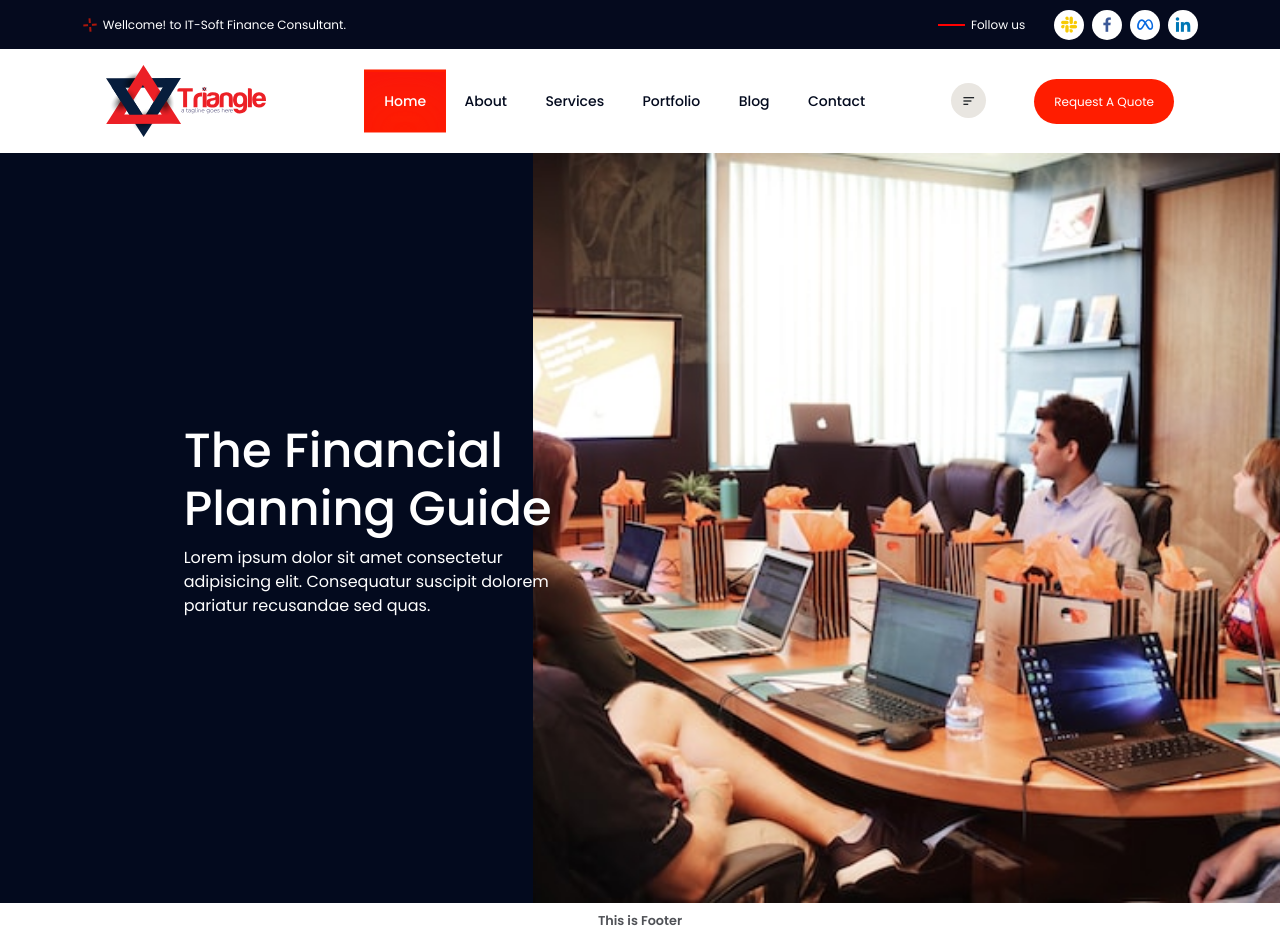
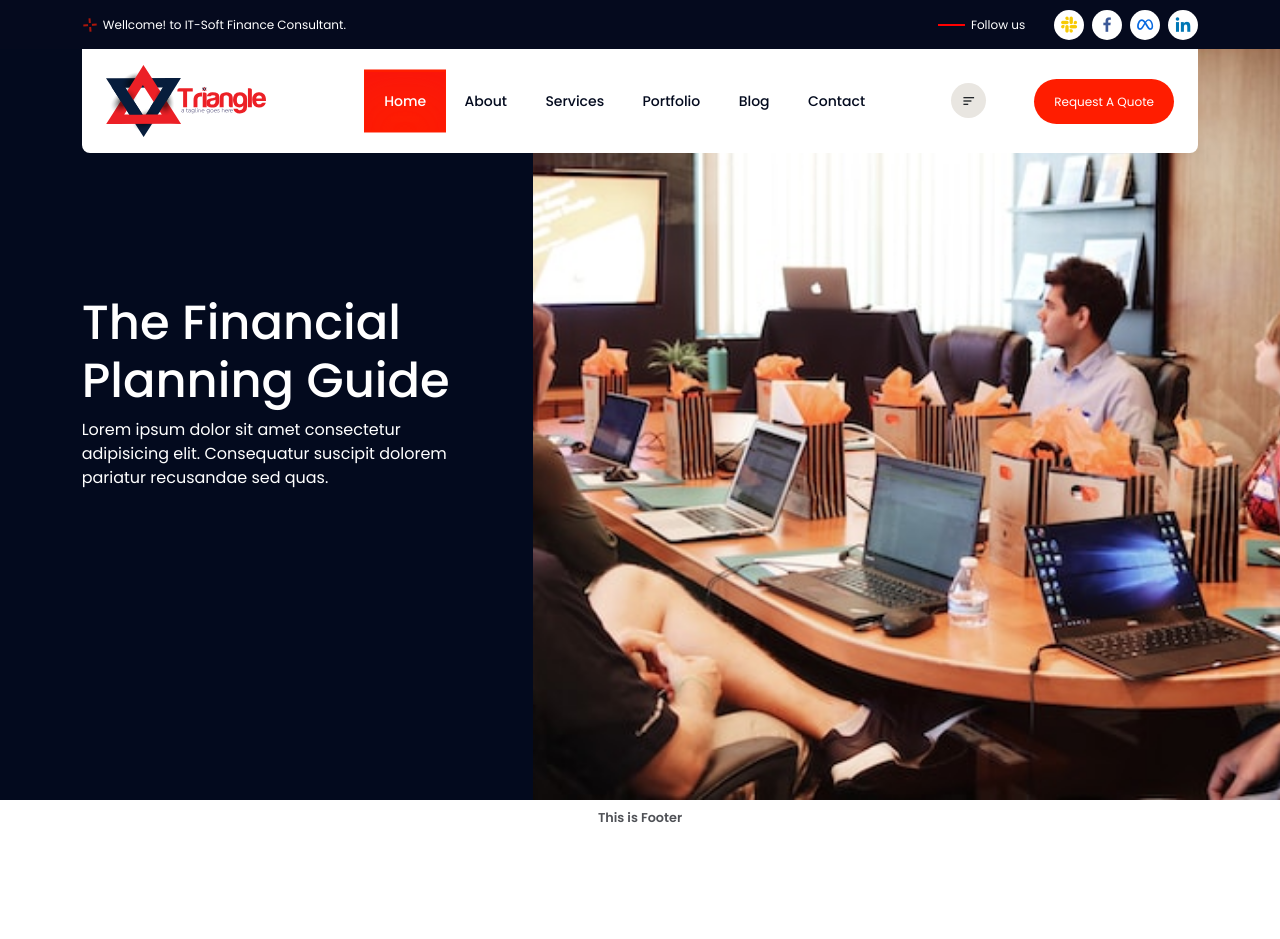
Before and after one commit to ilyas-hadi/Conson, a React (Vite) app: page / in a window 1280 px wide. After the commit the page ends 835 px from the top, so only its background shows below. Built offline with nearby package versions, Linux system fonts and the light colour scheme.

Commit message:
adde-done

```diff
--- a/src/assets/css/main.css
+++ b/src/assets/css/main.css
@@ -13,10 +13,10 @@ height: 100%;
 display: flex;
 flex-direction: column;
 height: 100%;
+position: relative;
 }
-
-.main-Footer {
-margin-top: auto;
+footer {
+    margin-top: auto;
 }
 ::selection { background: #ff3d00; }
 /* :root{
@@ -413,7 +413,7 @@ ul.social-links li:hover a i {
 }
 /* inspect style */
 .b-imgHolder {
-    height: calc(100vh - 49.19px);
+    height: 100vh;
     width: 100%;
 }
 .b-imgHolder img {
@@ -425,7 +425,6 @@ ul.social-links li:hover a i {
     width: 370px;
     color: #ffff;
     padding: 2rem 0;
-    transform: translateX(102px);
 }
 
 .main_conson {
@@ -436,3 +435,8 @@ ul.social-links li:hover a i {
     background: #030a1e;
     color: #fff;
 }
+header {
+    position: absolute;
+    width: 100%;
+    top: 0;
+}
```
